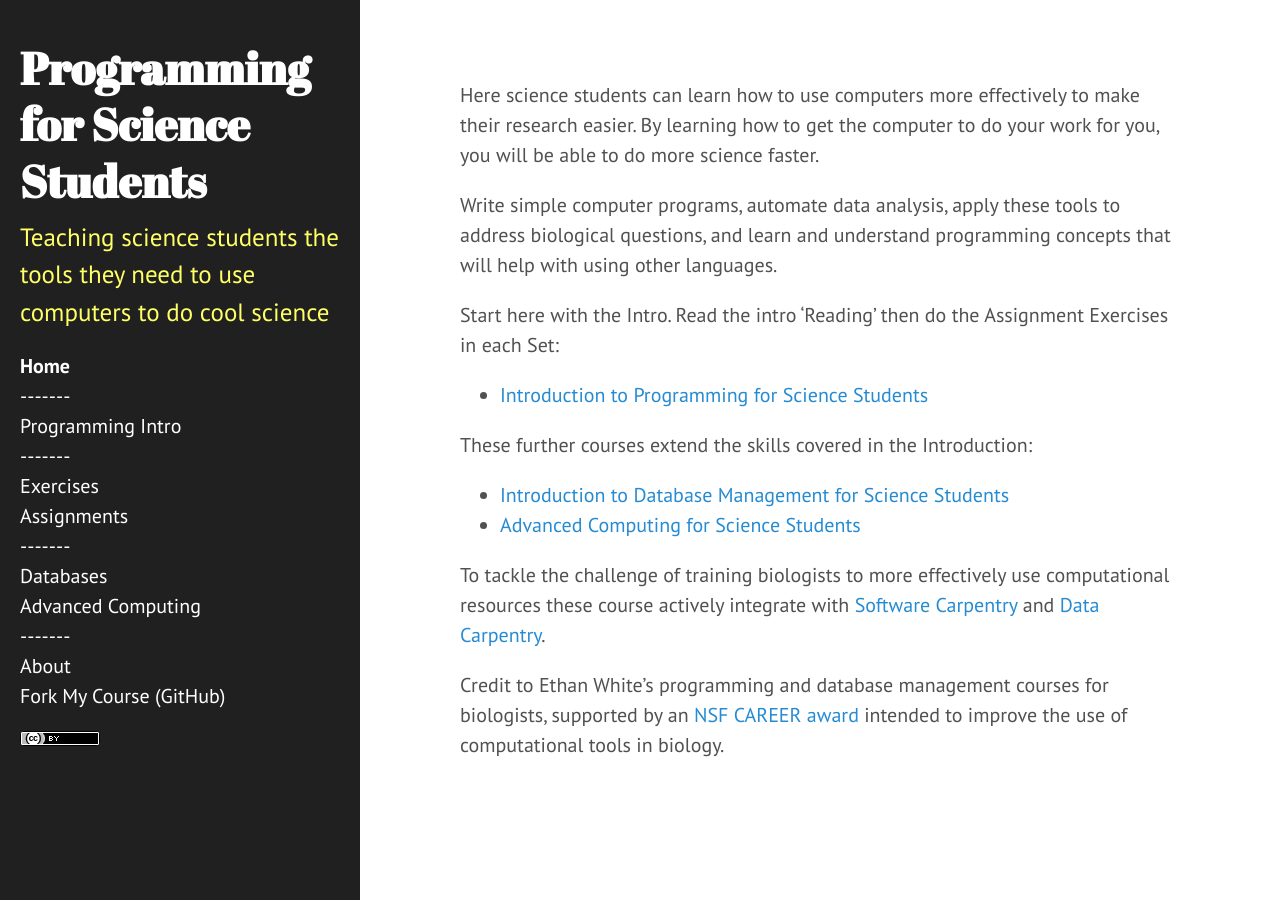
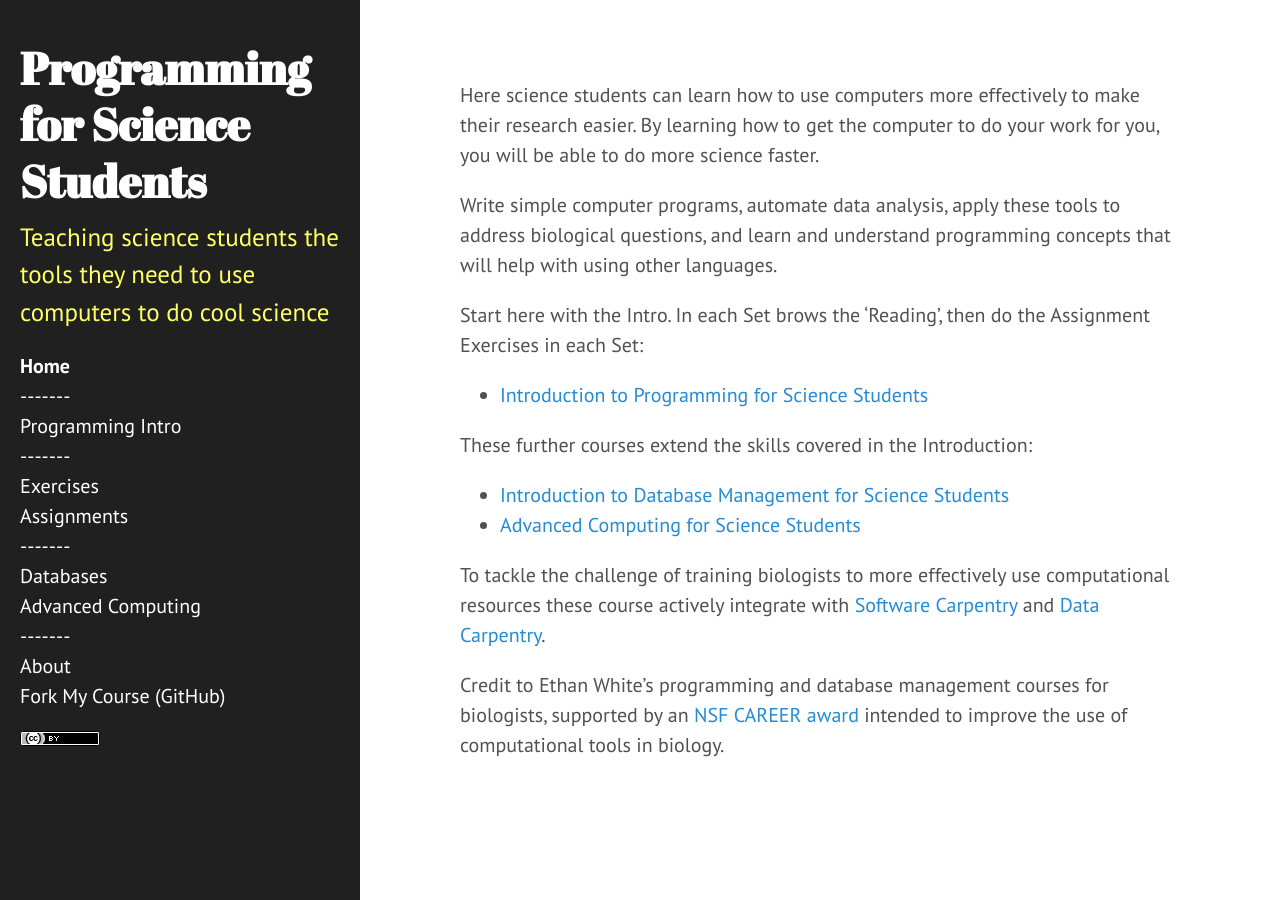
Before and after one commit to MonmouthSchool/MonmouthSchool.github.io, a Jekyll site: the page built from index.md, in a window 1280 px wide. Built offline with Jekyll 4.4.1, drawn with Linux system fonts in a browser that asks for light colours; Markdown is read by kramdown in place of the engine named in the settings.

Commit message:
Update index.md

```diff
--- a/index.md
+++ b/index.md
@@ -6,7 +6,8 @@ Here science students can learn how to use computers more effectively to make th
 
 Write simple computer programs, automate data analysis, apply these tools to address biological questions, and learn and understand programming concepts that will help with using other languages.
 
-Start here with the Intro. Read the intro 'Reading' then do the Assignment Exercises in each Set:
+Start here with the Intro. In each Set brows the 'Reading', then do the Assignment Exercises in each Set:
+
 
 * [Introduction to Programming for Science Students](/programming)
 
```
